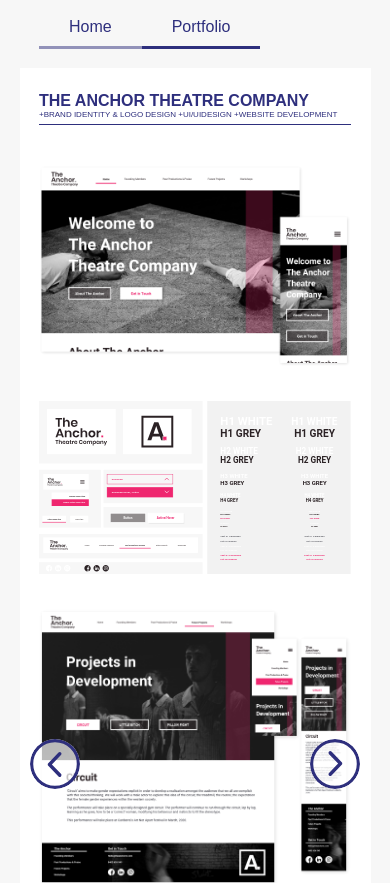
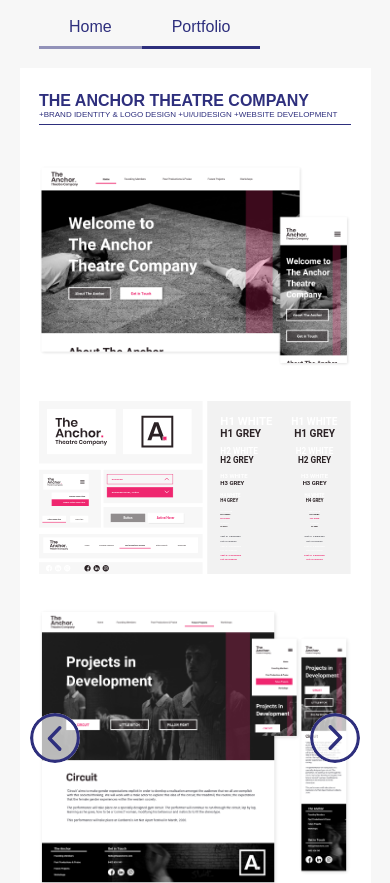
Before and after one commit to LouieMcNamara/LouiePortfolio, a plain HTML site: page tatc.html in a window 390 px wide. Shown: the top 883 px of the page. Drawn offline with Linux system fonts and the light colour scheme; a web font is replaced by a local one.

Commit message:
footer fix

```diff
--- a/style.css
+++ b/style.css
@@ -365,7 +365,7 @@ footer h3{
     }
     #nextProject {
         position: fixed;
-        bottom: 5%;
+        bottom: 8%;
         right: 0;
         float: right;
         font-size: 12px;
@@ -379,7 +379,7 @@ footer h3{
     }
     #prevProject {
         position: fixed;
-        bottom: 5%;
+        bottom: 8%;
         left: 0;
         float: left;
         font-size: 12px;
```
Also changed, not shown: Portfolio.html (+0 -2 lines), demecon.html (+0 -2 lines), lemon.html (+0 -2 lines), milligram.html (+0 -2 lines), mirenesse.html (+0 -2 lines), rebooted.html (+0 -2 lines), tatc.html (+0 -2 lines).
